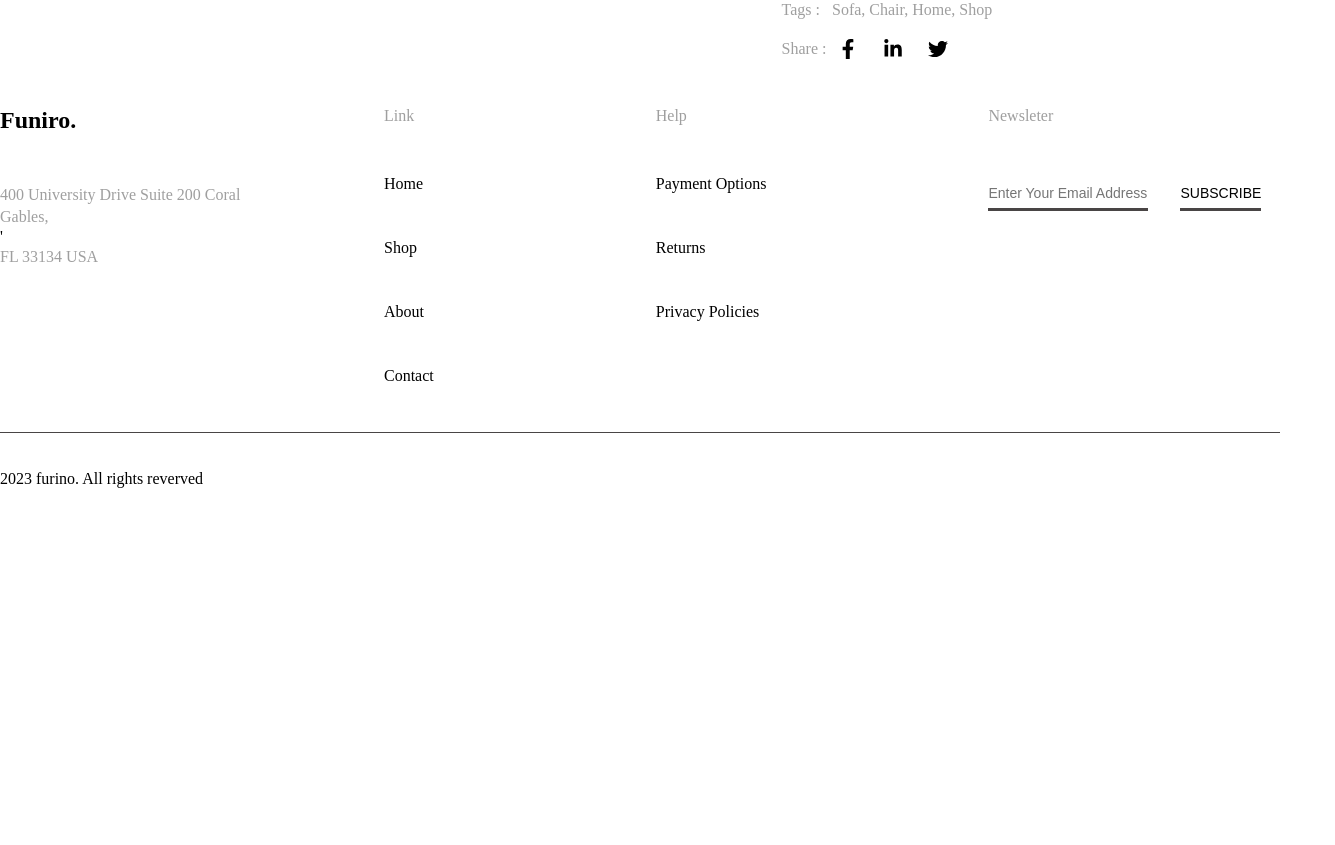
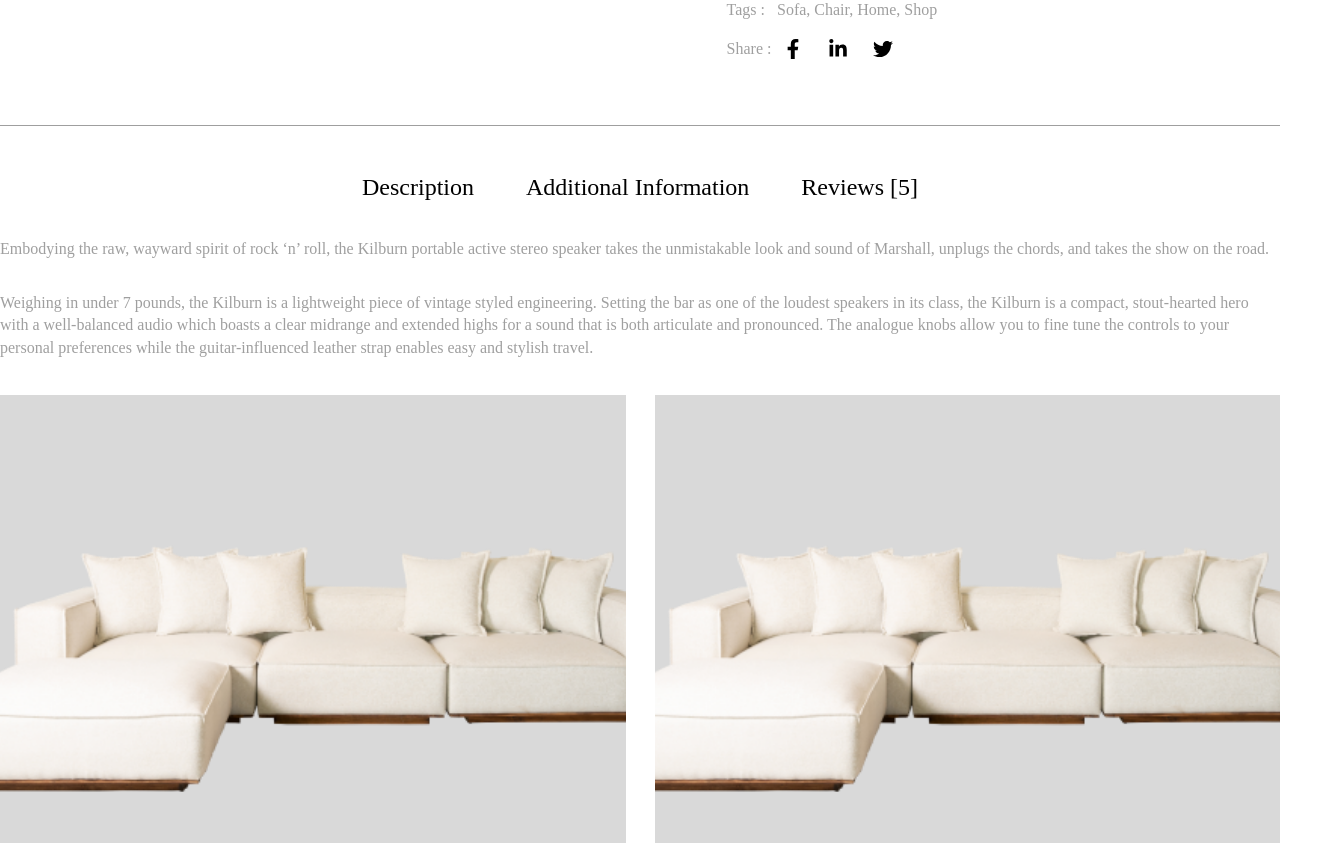
Before and after one commit to yeasin5060/Furniro-eCommerce-frontend, a React (Vite) app: page /singleproduct in a window 1280 px wide. Shown: the part 840-1685 px from the top of the page, 1335 px wide, since content can reach past the window. Before the commit the page ends 1366 px from the top, so only its background shows below. Built offline with nearby package versions, Linux system fonts and the light colour scheme.

Commit message:
singleproductdescription section design done

```diff
--- a/src/Pages/Sigleproduct/Singleproduct.jsx
+++ b/src/Pages/Sigleproduct/Singleproduct.jsx
@@ -1,12 +1,14 @@
 import React from 'react'
 import Singleproductnav from './Signleproductnav/Singleproductnav'
 import Singleproductcontainer from './Singleproductcontainer/Singleproductcontainer'
+import Singleproductdescription from './Singleproductdescription/Singleproductdescription'
 
 const Singleproduct = () => {
   return (
     <>
         <Singleproductnav/>
         <Singleproductcontainer/>
+        <Singleproductdescription/>
     </>
   )
 }
--- a/src/Pages/Sigleproduct/Singleproductcontainer/Singleproductcontainer.css
+++ b/src/Pages/Sigleproduct/Singleproductcontainer/Singleproductcontainer.css
@@ -1,6 +1,8 @@
 #singleproduct-container{
-    padding: 35px 0 0 55px;
+    padding: 35px 0 66px 0;
     background: #FFFFFF;
+    border-bottom: 1px solid #9F9F9F;
+
 }
 
 .singleproduct-container-flex{
--- /dev/null
+++ b/src/Pages/Sigleproduct/Singleproductdescription/Singleproductdescription.css
@@ -0,0 +1,70 @@
+#singleproductdescription{
+    padding: 48px 0 66px 0;
+    background: #FFFF;
+}
+
+.singleproductdescription-contant{
+    text-align: left;
+}
+
+.singleproductdescription-box-flex{
+    display: flex;
+    align-items: center;
+    justify-content: center;
+    column-gap: 52px;
+}
+
+.singleproductdescription-box-flex a {
+    font-size: 24px;
+    font-weight: 500;
+    color: #000000;
+    cursor: pointer;
+    text-transform: capitalize;
+}
+
+.singleproductdescription-box-flex a:hover {
+    color:#9F9F9F;
+    transition: all linear 0.3s;
+}
+
+.singleproduct-pera-box{
+    margin-top: 37px;
+    text-align: left;
+}
+
+.pera-top {
+    font-size: 16px;
+    font-weight: 400;
+    color: #9F9F9F;
+    line-height: 140%;
+}
+
+.pera-buttom {
+    font-size: 16px;
+    font-weight: 400;
+    color: #9F9F9F;
+    line-height: 140%;
+    margin-top: 32px;
+}
+
+.images-box-flex{
+    width: 100%;
+    display: flex;
+    justify-content: space-between;
+    align-items: center;
+    column-gap: 29px;
+    margin-top: 36px;
+}
+
+.images-box{
+    width: 50%;
+    height: 448px;
+    overflow: hidden;
+    background: #D9D9D9;
+}
+
+.images-box img{
+    width: 100%;
+    height: 100%;
+    object-fit: cover;
+}
--- /dev/null
+++ b/src/Pages/Sigleproduct/Singleproductdescription/Singleproductdescription.jsx
@@ -0,0 +1,35 @@
+import React from 'react'
+import { Link } from 'react-router-dom';
+import Heading from '../../../Utils/Heading/Heading';
+import img from '../../../images/description-img.png';
+import './Singleproductdescription.css'
+
+const Singleproductdescription = () => {
+  return (
+    <section id ='singleproductdescription'>
+        <div className='container'>
+           <div className='singleproductdescription-contant'>
+                <div className='singleproductdescription-box-flex'>
+                    <Link to = "description">Description</Link>
+                    <Link to = "additional">Additional Information</Link>
+                    <Link to = "reviews">Reviews [5]</Link>
+                </div>
+                <div className='singleproduct-pera-box'>
+                    <Heading level='p' text='Embodying the raw, wayward spirit of rock ‘n’ roll, the Kilburn portable active stereo speaker takes the unmistakable look and sound of Marshall, unplugs the chords, and takes the show on the road.' className='pera-top'/>
+                    <Heading level='p' text='Weighing in under 7 pounds, the Kilburn is a lightweight piece of vintage styled engineering. Setting the bar as one of the loudest speakers in its class, the Kilburn is a compact, stout-hearted hero with a well-balanced audio which boasts a clear midrange and extended highs for a sound that is both articulate and pronounced. The analogue knobs allow you to fine tune the controls to your personal preferences while the guitar-influenced leather strap enables easy and stylish travel.' className='pera-buttom'/>
+                </div>
+           </div>
+        </div>
+        <div className='images-box-flex'>
+            <div className='images-box'>
+                <img src={img} alt='not found' />
+            </div>
+            <div className='images-box'>
+                <img src={img} alt='not found' />
+            </div>
+        </div>
+    </section>
+  )
+}
+
+export default Singleproductdescription
```
Also changed, not shown: src/images/description-img.png (added).
